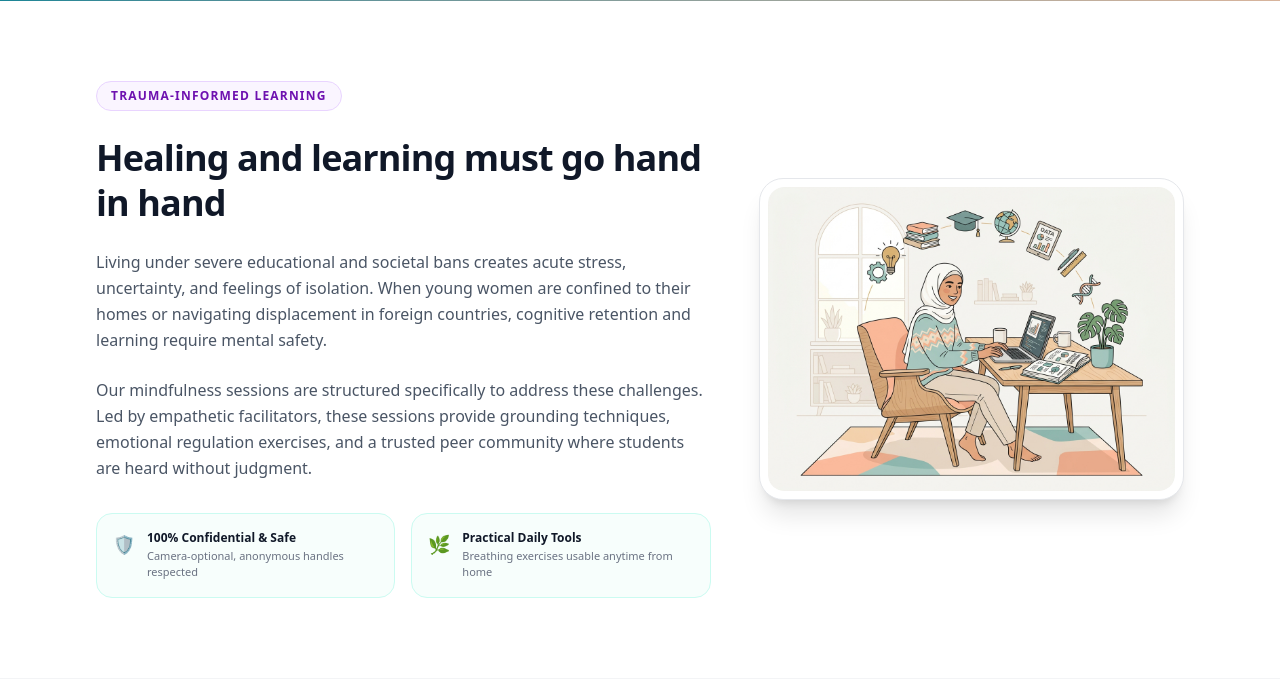
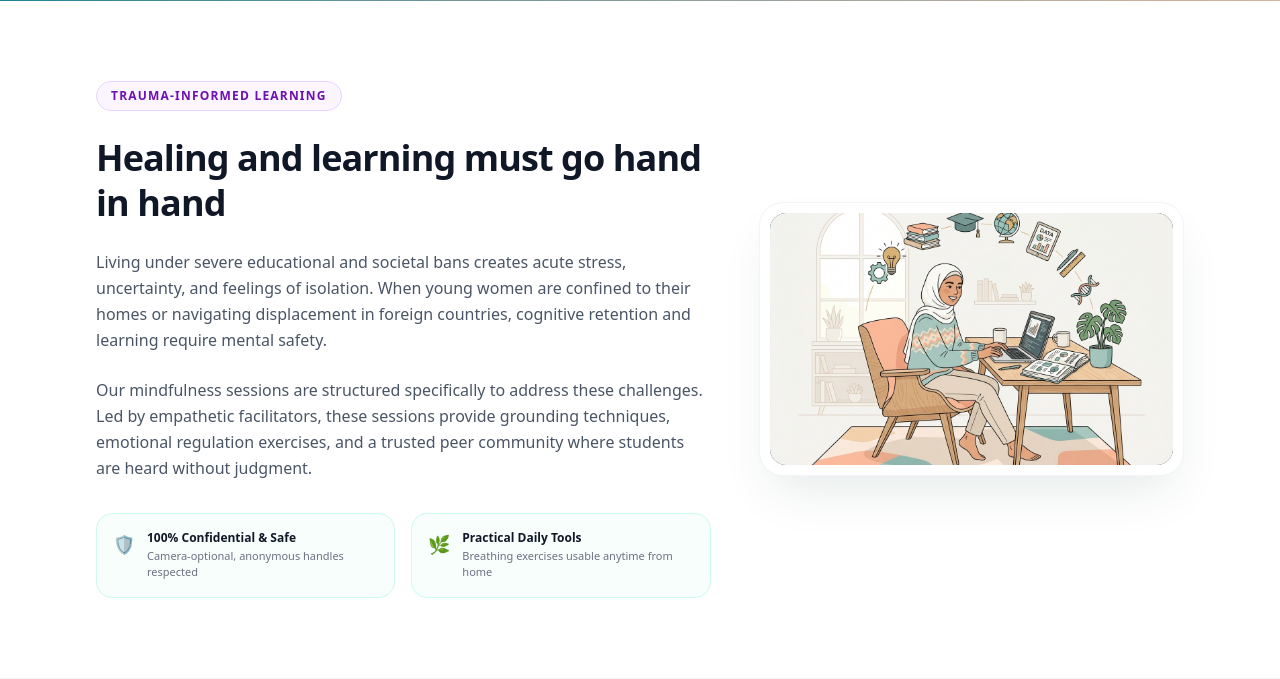
Before and after one commit to KhairullahChakir/educacion-para-ella, a Django app: page /mindfulness/ in a window 1280 px wide. Shown: the part 569-1248 px from the top of the page. Run offline with Django 5.2, Linux system fonts and the light colour scheme; data that the repository does not hold is empty.

Commit message:
Integrate authentic serene mindfulness sanctuary photograph and clean modern frame

```diff
--- a/core/templates/core/mindfulness.html
+++ b/core/templates/core/mindfulness.html
@@ -87,12 +87,12 @@
             </div>
 
             <div class="lg:col-span-5 flex justify-center">
-                <div class="w-full max-w-lg rounded-3xl overflow-hidden shadow-xl border border-gray-200 bg-white p-2">
-                    <div class="rounded-2xl overflow-hidden">
+                <div class="w-full max-w-lg rounded-3xl overflow-hidden shadow-2xl shadow-teal-950/10 border border-gray-100 bg-white p-2.5 group">
+                    <div class="relative rounded-2xl overflow-hidden aspect-[16/10] bg-teal-950">
                         {% if mindfulness_intro.image %}
-                        <img src="{{ mindfulness_intro.image.url }}" alt="{{ mindfulness_intro.headline }}" class="w-full h-auto object-cover rounded-2xl">
+                        <img src="{{ mindfulness_intro.image.url }}" alt="{{ mindfulness_intro.headline }}" class="w-full h-full object-cover group-hover:scale-105 transition-transform duration-700">
                         {% else %}
-                        <img src="{% static 'images/hero_student.png' %}" alt="Mindfulness for Afghan students" class="w-full h-auto object-cover rounded-2xl">
+                        <img src="{% static 'images/hero_student.png' %}" alt="Mindfulness for Afghan students" class="w-full h-full object-cover group-hover:scale-105 transition-transform duration-700">
                         {% endif %}
                     </div>
                 </div>
```
Also changed, not shown: media/mindfulness_images/mindfulness_sanctuary.jpg (added), theme/static/css/dist/styles.css.
